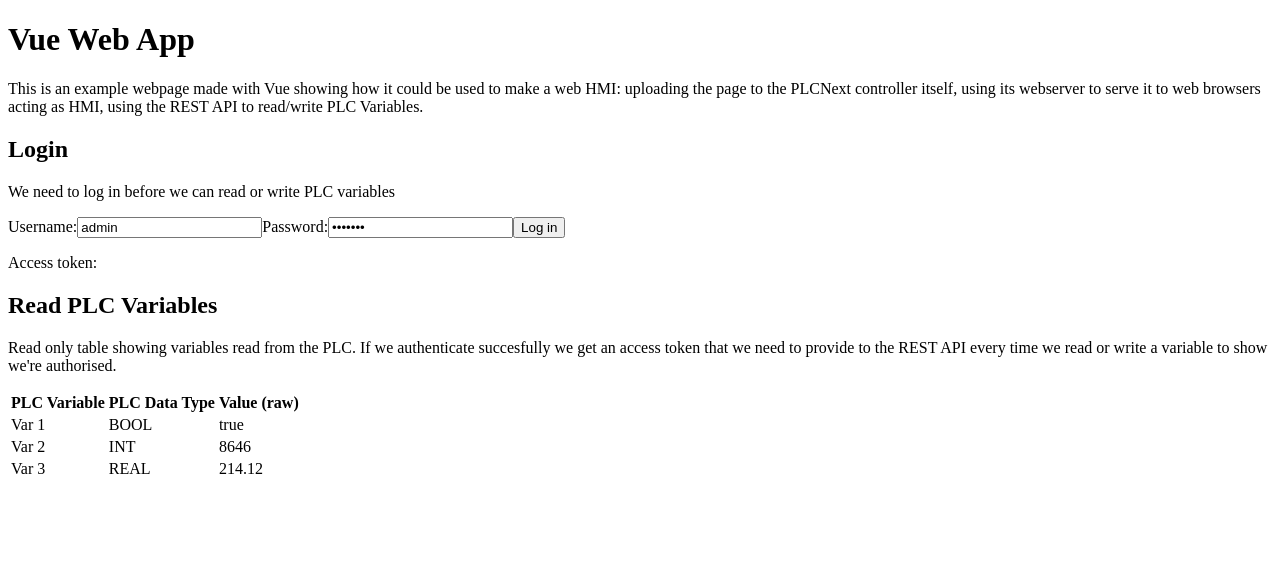
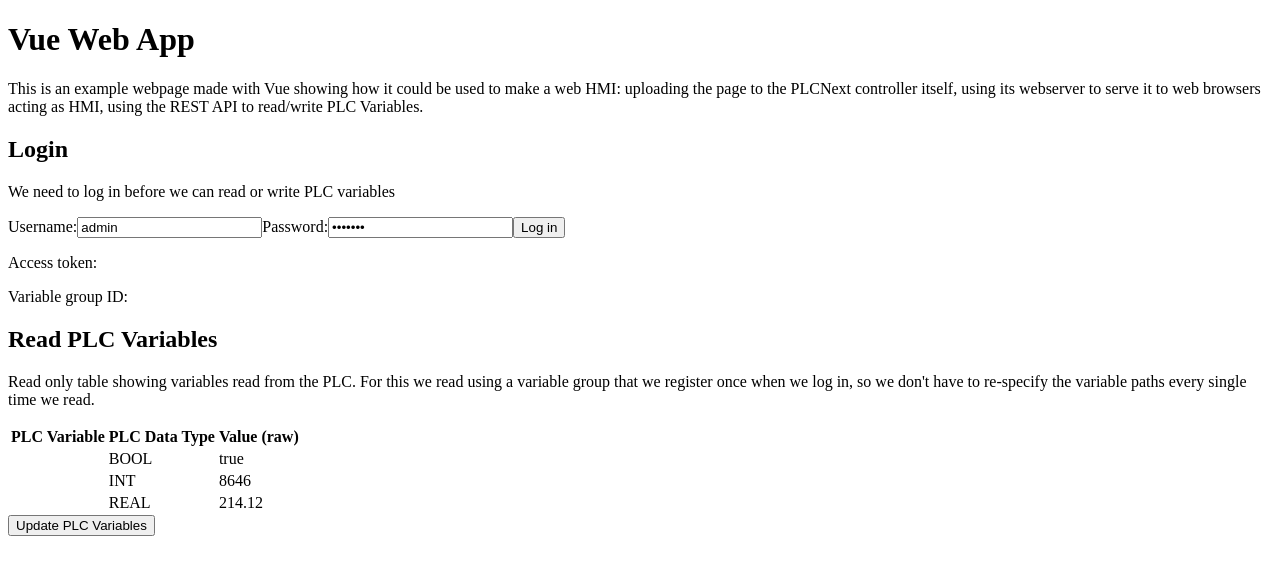
Before and after one commit to ramlopez/custwebhmidemo-vue, a Vue app: page / in a window 1280 px wide. Shown: the top 574 px of the page. Built offline with nearby package versions, Linux system fonts and the light colour scheme.

Commit message:
Register and read API variable group
Register variable group with REST API when logging in. Read variable
group with manual button below table, populate it from read values

```diff
--- a/src/App.vue
+++ b/src/App.vue
@@ -24,6 +24,8 @@ export default {
       authToken: "",
       accessToken: "",
 
+      // Variable group ID: we can register a list of variables to read easily
+      varGroupId: "",
       // Array to hold all of the data we should render on the read table
       readVariables: [
         { varName: "Var 1", dataType: "BOOL", value: true },
@@ -91,8 +93,77 @@ export default {
     // Perform both authentication steps in order
     async authenticate() {
       return this.reqAuthToken()
-        .then((rsp) => { this.reqAccessToken() })
-    }
+        .then((rsp) => { return this.reqAccessToken() })
+        // Also register variable group
+        .then((rsp) => { this.regGroup() })
+    },
+
+    // Register variable group (a list of variables we register to read easily
+    // several times by just using the group ID)
+    async regGroup() {
+      // Perform POST request to REST API with fetch (async promise)
+      return fetch("/_pxc_api/v1.8/groups", {
+        method: "POST",
+        // We provide access token in header because it requires auth
+        headers: { "Authorization": "Bearer " + this.accessToken },
+        body: JSON.stringify({
+          // We specify the list of variables for the group. We can read any
+          // variables that are HMI accessible
+          pathPrefix: "Arp.Plc.Eclr/",
+          paths: [
+            "xBool1",
+            "xBool2",
+            "xBool3",
+            "xBool4",
+            "iInt1",
+            "iInt2",
+            "iInt3",
+            "iInt4",
+            "rReal1",
+            "rReal2",
+            "rReal3",
+            "rReal4",
+          ]
+        })
+      })
+        // Turn response body to JSON (also an async promise)
+        .then((rsp) => { return rsp.json() })
+        // Take group id value and store it in component data
+        .then((data) => {
+          this.varGroupId = data.id;
+          return this.data;
+        })
+        // Catch errors, log to console
+        .catch((err) => {
+          this.accessToken = "";
+          console.error("Error requesting access token");
+          console.error(err);
+        })
+    },
+
+    // Read registered variables group
+    async readGroup() {
+      // Perform GET request to REST API with fetch (async promise)
+      return fetch("/_pxc_api/v1.8/groups/" + this.varGroupId, {
+        method: "GET",
+        // We provide access token in header because it requires auth
+        headers: { "Authorization": "Bearer " + this.accessToken },
+        // Using a group saves us having to list all of them again in request
+      })
+        // Turn response body to JSON (also an async promise)
+        .then((rsp) => { return rsp.json() })
+        // Take read variable data and store in component
+        .then((data) => {
+          this.readVariables = data.variables;
+          return this.data;
+        })
+        // Catch errors, log to console
+        .catch((err) => {
+          this.accessToken = "";
+          console.error("Error reading variable group");
+          console.error(err);
+        })
+    },
 
   }
 
@@ -123,7 +194,10 @@ Vue functions to make it reactive and interact with variables from script -->
       <input v-model="password" type="password" name="password" id="password">
       <button v-on:click="authenticate()">Log in</button>
       <p>Access token:
-      <pre>{{ accessToken }}</pre>
+        <pre>{{ accessToken }}</pre>
+      </p>
+      <p>Variable group ID:
+        <pre>{{ varGroupId }}</pre>
       </p>
     </div>
   </div>
@@ -131,9 +205,9 @@ Vue functions to make it reactive and interact with variables from script -->
   <div>
     <h2>Read PLC Variables</h2>
     <p>
-      Read only table showing variables read from the PLC. If we authenticate
-      succesfully we get an access token that we need to provide to the REST API
-      every time we read or write a variable to show we're authorised.
+      Read only table showing variables read from the PLC. For this we read
+      using a variable group that we register once when we log in, so we don't
+      have to re-specify the variable paths every single time we read.
     </p>
     <table>
       <thead>
@@ -148,10 +222,10 @@ Vue functions to make it reactive and interact with variables from script -->
         <!-- v-for is like a foreach loop to render several of a component -->
         <!-- v-bind binds an HTML attribute (or component prop) to a variable
             from this one -->
-        <ReadTableRow v-for="v in readVariables" v-bind:var-name="v.varName" v-bind:data-type="v.dataType"
+        <ReadTableRow v-for="v in readVariables" v-bind:var-name="v.path" v-bind:data-type="v.dataType"
           v-bind:raw-value="v.value" />
       </tbody>
     </table>
+    <button v-on:click="readGroup()">Update PLC Variables</button>
   </div>
-  <div></div>
 </template>
```
